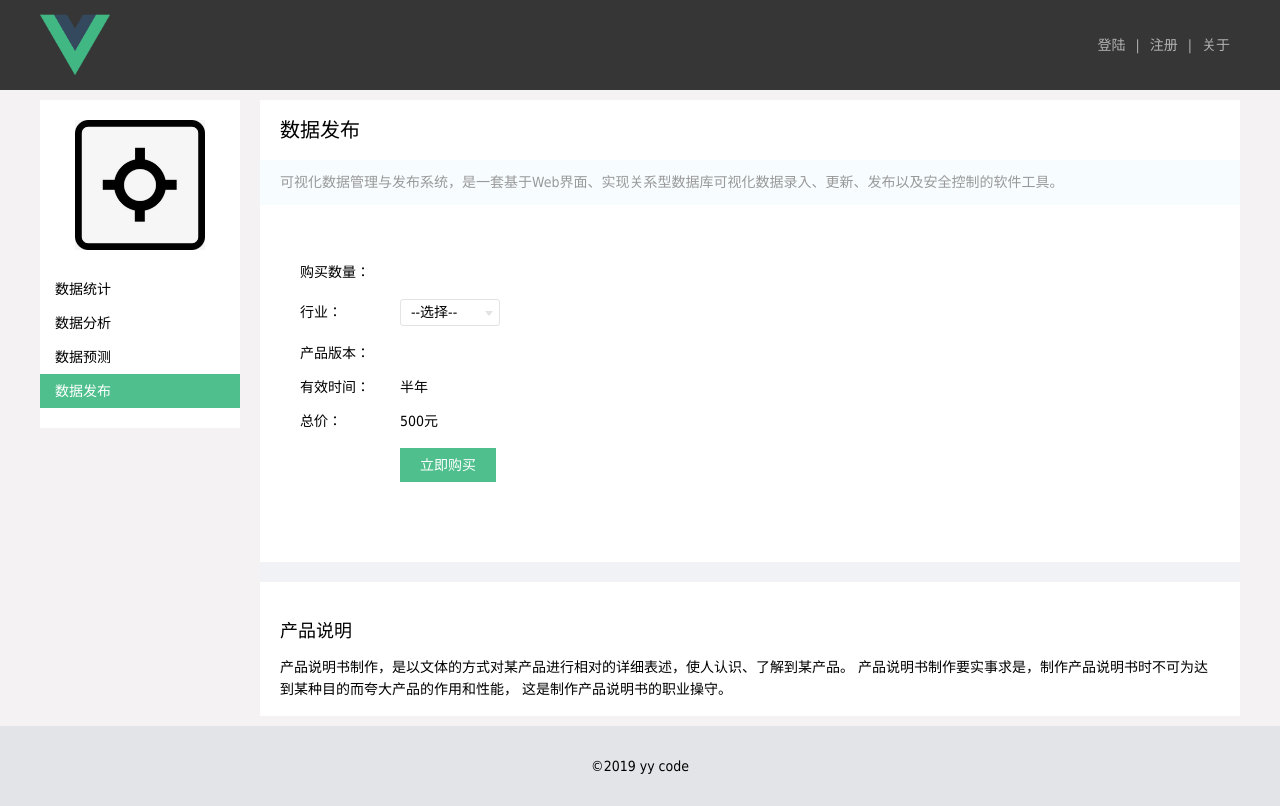
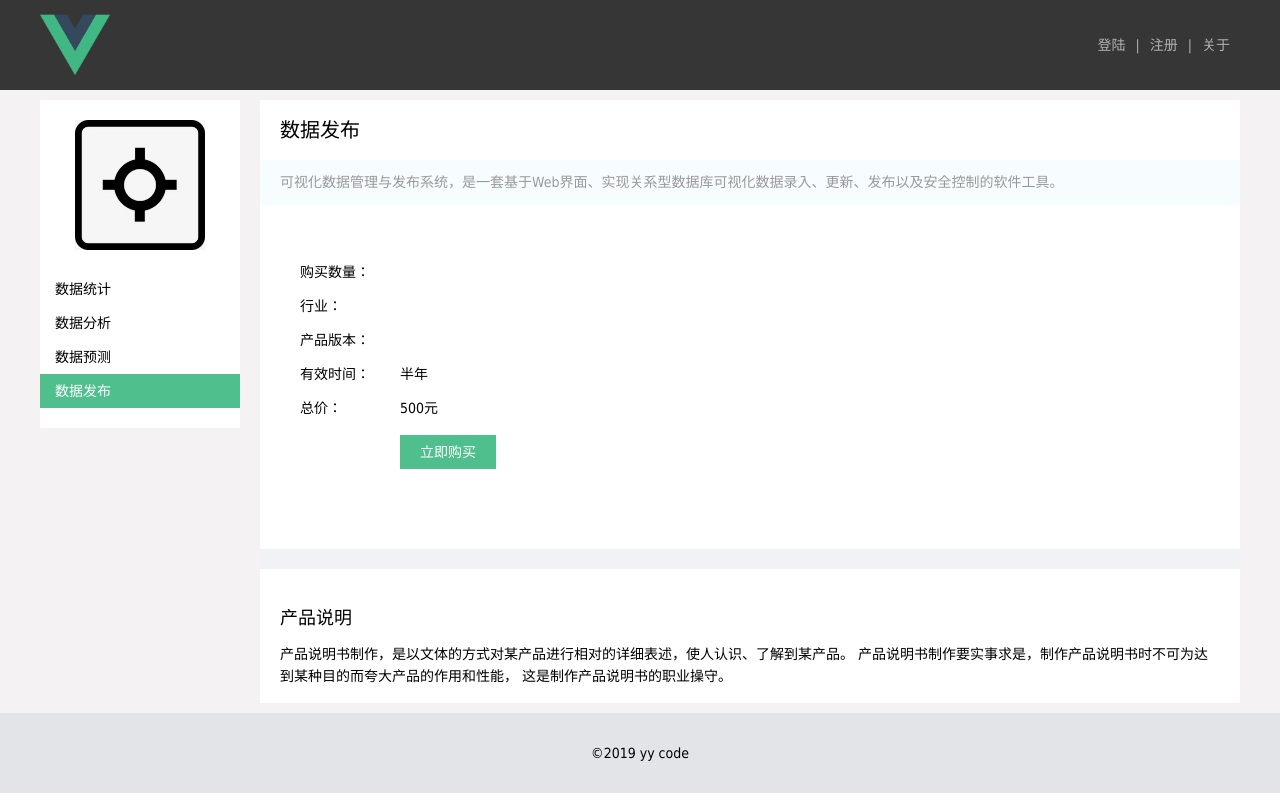
Before and after one commit to jackyongyu/vue, a Vue app in the folder myProject/: page /detail/publish in a window 1280 px wide. Built offline with nearby package versions, Linux system fonts and the light colour scheme; what vue-resource would draw is missing.

Commit message:
去除selection-component

```diff
--- a/myProject/src/pages/detail/analysis.vue
+++ b/myProject/src/pages/detail/analysis.vue
@@ -13,7 +13,6 @@
         <div class="sales-board-line">
           <div class="sales-board-line-left">产品类型：</div>
           <div class="sales-board-line-right">
-            <Selection></Selection>
           </div>
         </div>
         <div class="sales-board-line">
--- a/myProject/src/pages/detail/court.vue
+++ b/myProject/src/pages/detail/court.vue
@@ -2,8 +2,10 @@
   <div class="sales-board">
     <div class="sales-board-intro">
       <h2>数据统计</h2>
-      <p>统计数据是统计工作活动过程中所取得的反映国民经济和社会现象的数字资料以及与之相联系的其他资料的总称。统计数据是对现象进行测量的结果。比如， 对经济活动总量的测量可以得到国内生产总值（GDP）数据；对股票价格变动水平的测量可以得到股票价格指数的数据；对人口性别的测量可以得到男或女这样的数据。下面从不同角度说明统计数据的分类。统计数据作为统计工作日产品，
-        从统计工作过程来看，统计数据质量是“符合标准”，要准确的反映客观现实</p>
+      <p>
+        统计数据是统计工作活动过程中所取得的反映国民经济和社会现象的数字资料以及与之相联系的其他资料的总称。统计数据是对现象进行测量的结果。比如， 对经济活动总量的测量可以得到国内生产总值（GDP）数据；对股票价格变动水平的测量可以得到股票价格指数的数据；对人口性别的测量可以得到男或女这样的数据。下面从不同角度说明统计数据的分类。统计数据作为统计工作日产品，
+        从统计工作过程来看，统计数据质量是“符合标准”，要准确的反映客观现实
+      </p>
     </div>
     <div class="sales-board-form">
       <div class="sales-board-form">
@@ -13,7 +15,7 @@
         </div>
         <div class="sales-board-line">
           <div class="sales-board-line-left">选用地区：</div>
-           <Selection :selectionsData="productType"></Selection>
+          <Selection :selectionsData="productType" ></Selection>
         </div>
         <div class="sales-board-line">
           <div class="sales-board-line-left">有效时间：</div>
@@ -51,34 +53,32 @@
       </ul>
     </div>
   </div>
-
 </template>
 
 <script>
-import Selection from '../../components/selection'
+import Selection from "../../components/selection";
 export default {
   name: "Court",
-  components:{
-    Selection,
+  components: {
+    Selection
   },
-  data(){
-   return{
-     productType:[
-       {
-         label:'初级',
-         value:0,
-       },
+  data() {
+    return {
+      productType: [
         {
-         label:'中级',
-         value:0,
-       },
+          label: "初级",
+          value: 0
+        },
         {
-         label:'高级',
-         value:0,
-       },
-     ]
-
-   }
+          label: "中级",
+          value: 0
+        },
+        {
+          label: "高级",
+          value: 0
+        }
+      ]
+    };
   }
 };
 </script>
--- a/myProject/src/pages/detail/forecast.vue
+++ b/myProject/src/pages/detail/forecast.vue
@@ -12,7 +12,6 @@
         </div>
         <div class="sales-board-line">
           <div class="sales-board-line-left">硬件：</div>
-          <Selection></Selection>
         </div>
         <div class="sales-board-line">
           <div class="sales-board-line-left">有效时间：</div>
--- a/myProject/src/pages/detail/publish.vue
+++ b/myProject/src/pages/detail/publish.vue
@@ -12,7 +12,6 @@
         </div>
         <div class="sales-board-line">
           <div class="sales-board-line-left">行业：</div>
-          <Selection></Selection>
         </div>
         <div class="sales-board-line">
           <div class="sales-board-line-left">产品版本：</div>
```
